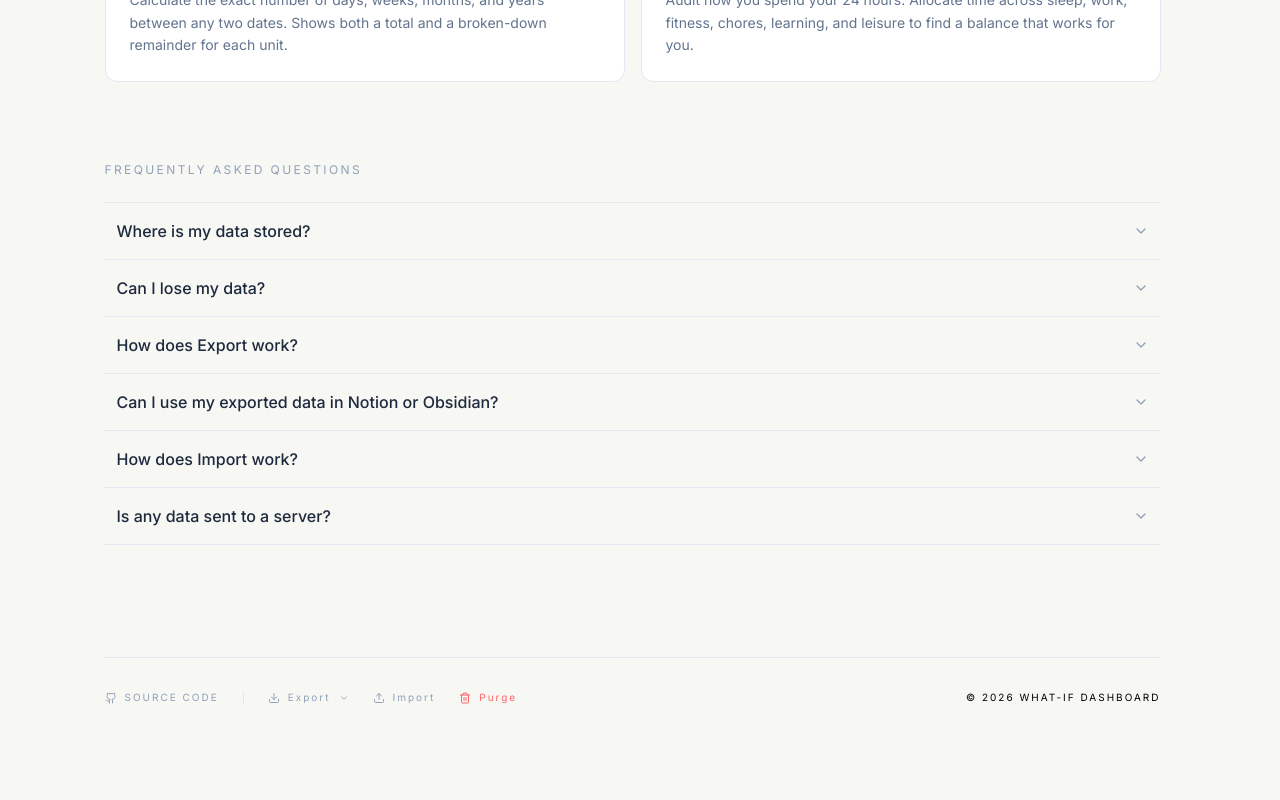
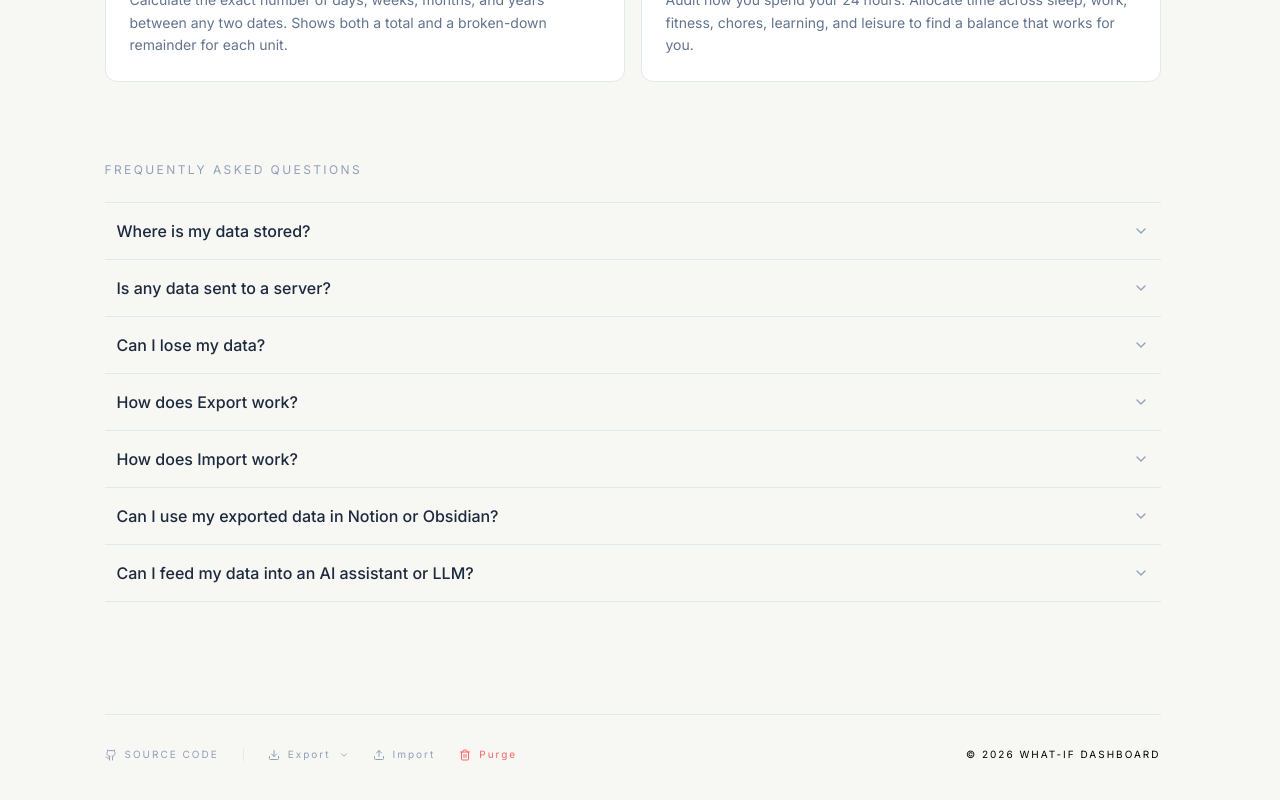
Before and after one commit to romayneeastmond/whatifdashboard-react-vite-framer-tailwind, a React (Vite) app: page / in a window 1280 px wide. Shown: the part 2816-3616 px from the top of the page. Before the commit the page ends 3569 px from the top, so only its background shows below. Built offline with nearby package versions, Linux system fonts and the light colour scheme.

Commit message:
feat: Add MCP / RAG suggestion to prompt library.

```diff
--- a/src/components/LandingPage.tsx
+++ b/src/components/LandingPage.tsx
@@ -148,6 +148,10 @@ const FAQ = [
 		a: "Everything stays in your browser's localStorage — no account, no server, no database. Your numbers never leave your device.",
 	},
 	{
+		q: 'Is any data sent to a server?',
+		a: 'No. All calculations run entirely in your browser. Nothing is transmitted, tracked, or stored outside your own device.',
+	},
+	{
 		q: 'Can I lose my data?',
 		a: 'Yes, if you clear your browser data or switch browsers. Use the Export feature in the footer to save a backup file at any time.',
 	},
@@ -156,16 +160,16 @@ const FAQ = [
 		a: 'Clicking Export in the footer downloads a single JSON file containing all your saved inputs across every tool. Keep it anywhere you like.',
 	},
 	{
+		q: 'How does Import work?',
+		a: 'Clicking Import and selecting a previously exported JSON file restores all your inputs exactly as they were. This overwrites any current data, so export first if needed.',
+	},
+	{
 		q: 'Can I use my exported data in Notion or Obsidian?',
 		a: 'Yes. The exported JSON file is plain, human-readable data. In Notion you can import it via a Notion integration or paste values manually. In Obsidian, drop the file into your vault and reference it from any note — community plugins like Dataview or JSON Importer can render the data inline.',
 	},
 	{
-		q: 'How does Import work?',
-		a: 'Clicking Import and selecting a previously exported JSON file restores all your inputs exactly as they were. This overwrites any current data, so export first if needed.',
-	},
-	{
-		q: 'Is any data sent to a server?',
-		a: 'No. All calculations run entirely in your browser. Nothing is transmitted, tracked, or stored outside your own device.',
+		q: 'Can I feed my data into an AI assistant or LLM?',
+		a: 'Yes. Use the "Export → MCP / RAG JSON" option in the footer. It produces a structured JSON file where each calculator\'s inputs and results are labelled and formatted as readable strings — ideal for pasting into a system prompt or uploading to an LLM context window. You can also load it into a retrieval-augmented generation (RAG) pipeline or an MCP server so that an AI assistant like Claude can answer questions about your finances, career, or health goals using your actual numbers.',
 	},
 ];
 
```
Also changed, not shown: 1 other file (tests, documents, lock files or other folders).
